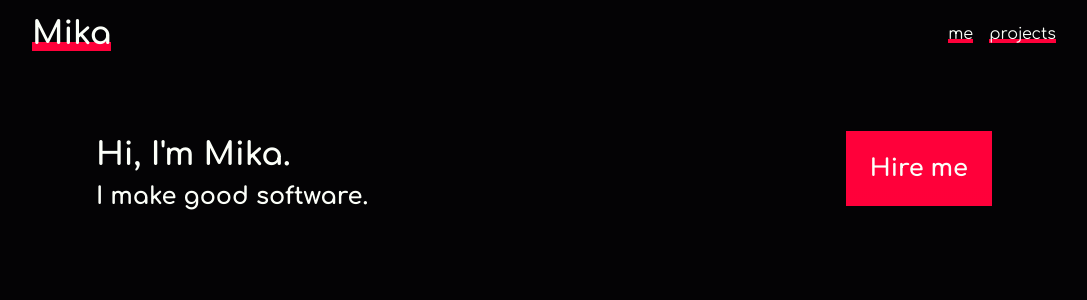
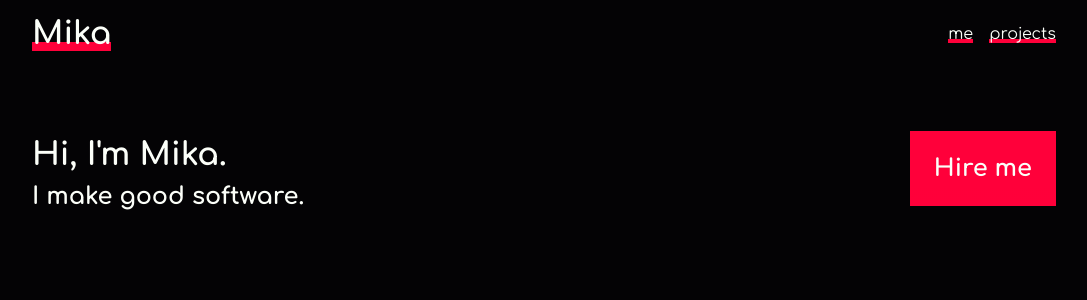
Before and after one commit to SimplyMika/website, a SvelteKit app: page / in a window 1280 px wide. Shown: the top 300 px of the page, without its empty margins (96-1183 px from the left). Built offline with nearby package versions, Linux system fonts and the light colour scheme.

Commit message:
Remove inline padding from head

```diff
--- a/src/routes/+page.svelte
+++ b/src/routes/+page.svelte
@@ -20,11 +20,10 @@
 		align-items: start;
 		gap: 2em;
 
-		padding: 4em;
+		padding-block: 4em;
 	}
 	@container (width < 32rem) {
 		header {
-			padding-inline: 0;
 			flex-direction: column;
 		}
 	}
```
